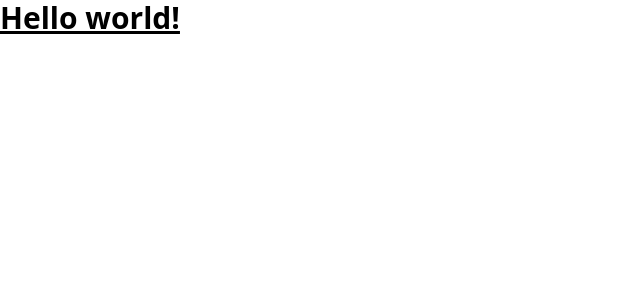
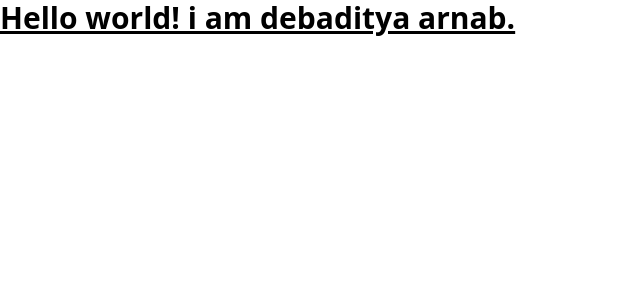
Before and after one commit to ddev2636/clone-inshorts, a React (Create React App) app in the folder my-app/: page / in a window 1280 px wide. Shown: the top 300 px of the page, without its empty margins (0-640 px from the left). Built offline with nearby package versions, Linux system fonts and the light colour scheme.

Commit message:
changed app.js

```diff
--- a/my-app/src/App.js
+++ b/my-app/src/App.js
@@ -1,7 +1,7 @@
 export default function App() {
   return (
     <h1 className="text-3xl font-bold underline">
-      Hello world!
+      Hello world! i am debaditya arnab.
     </h1>
   )
 }
```
